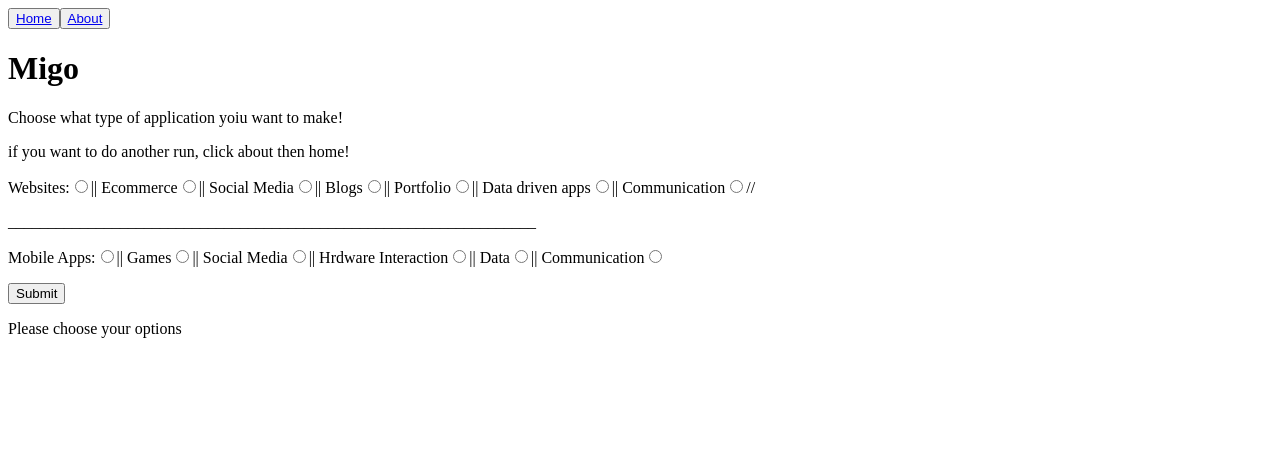
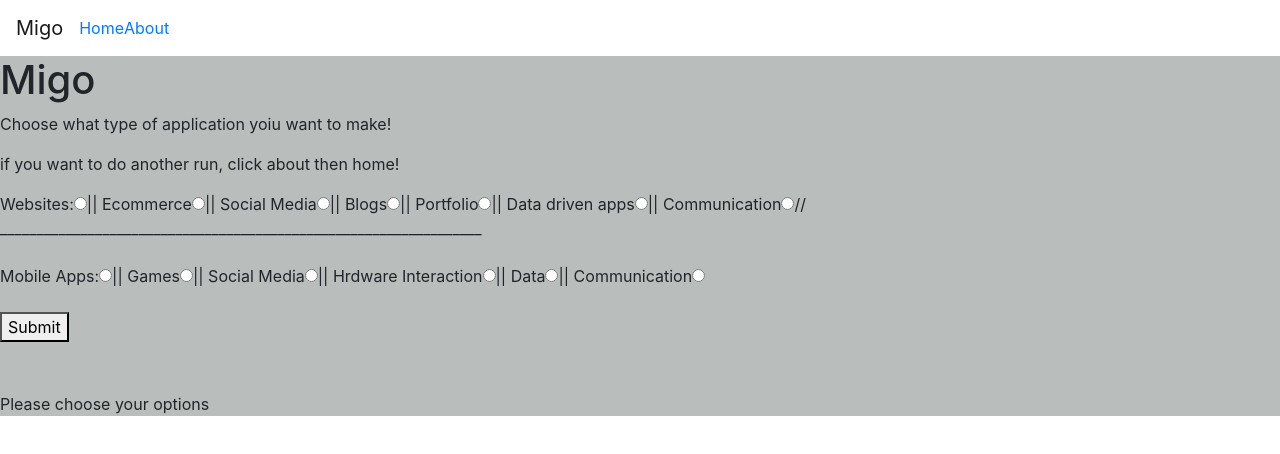
Before and after one commit to Corvu-s/Migo, a React (Create React App) app: page / in a window 1280 px wide. Shown: the top 454 px of the page. Built offline with nearby package versions, Linux system fonts and the light colour scheme.

Commit message:
starting styling

```diff
--- a/package.json
+++ b/package.json
@@ -8,7 +8,8 @@
     "react-bootstrap": "^1.0.0-beta.5",
     "react-dom": "^16.8.4",
     "react-router-dom": "^4.3.1",
-    "react-scripts": "2.1.8"
+    "react-scripts": "2.1.8",
+    "reactstrap": "^7.1.0"
   },
   "scripts": {
     "start": "react-scripts start",
--- a/src/App.js
+++ b/src/App.js
@@ -1,5 +1,5 @@
 import React, { Component } from "react";
-import Form from "./components/Form";
+import Forms from "./components/Form";
 import Title from "./components/title";
 import Display from "./components/Display";
 class App extends Component {
@@ -39,9 +39,9 @@ class App extends Component {
   };
   render() {
     return (
-      <div>
+      <div style={{ background: "#B9BDBB" }}>
         <Title />
-        <Form getData={this.getData} />
+        <Forms getData={this.getData} />
         <Display
           app={this.state.app}
           website={this.state.website}
--- a/src/components/Form.js
+++ b/src/components/Form.js
@@ -1,7 +1,9 @@
 import React from "react";
-import Button from "react-bootstrap/Button";
-const Form = props => (
-  <form onSubmit={props.getData}>
+const Forms = props => (
+  <form
+    style={{ width: 1000, height: 200, background: "#B9BDBB" }}
+    onSubmit={props.getData}
+  >
     <label>
       Websites:
       <input type="radio" name="top" value="website" />
@@ -18,8 +20,9 @@ const Form = props => (
       || Communication
       <input type="radio" name="underWeb" value="communication" />
       //
-      <p> __________________________________________________________________</p>
+      <p>__________________________________________________________________</p>
     </label>
+
     <label>
       Mobile Apps:
       <input type="radio" name="top" value="mobile" />
@@ -35,8 +38,8 @@ const Form = props => (
       <input type="radio" name="underApp" value="appcommunication" />
     </label>
     <p />
-    <Button>Submit</Button>
+    <button>Submit</button>
   </form>
 );
 
-export default Form;
+export default Forms;
--- a/src/components/Navigation.js
+++ b/src/components/Navigation.js
@@ -1,15 +1,42 @@
 import React from "react";
 import { NavLink } from "react-router-dom";
-function Nav() {
+import {
+  Button,
+  Collapse,
+  Navbar,
+  NavbarToggler,
+  NavbarBrand,
+  Nav,
+  NavItem,
+  UncontrolledDropdown,
+  DropdownToggle,
+  DropdownMenu,
+  DropdownItem
+} from "reactstrap";
+class Navigate extends React.Component {
+  state = {
+    isOpen: true
+  };
+
+  render() {
     return (
       <div>
-      <button>
+        <Navbar colour="light" light expand="md">
+          <NavbarBrand href="/">Migo</NavbarBrand>
+          <Collapse isOpen={this.state.isOpen} navbar>
+            <Nav navbar>
+              <NavItem>
                 <NavLink to="/">Home</NavLink>{" "}
-      </button>
-      <button>
+              </NavItem>
+              <NavItem>
                 <NavLink to="/about">About</NavLink>
-      </button>
+              </NavItem>
+            </Nav>
+          </Collapse>
+        </Navbar>
       </div>
     );
   }
-export default Nav; //changejghghg
+}
+
+export default Navigate; //changejghghg
--- a/src/index.js
+++ b/src/index.js
@@ -1,6 +1,6 @@
 import React from "react";
 import ReactDOM from "react-dom";
-
+import "bootstrap/dist/css/bootstrap.min.css";
 import Routing from "./routes";
 import * as serviceWorker from "./serviceWorker";
 
--- a/src/routes.js
+++ b/src/routes.js
@@ -2,13 +2,13 @@ import React from "react";
 import { Route, BrowserRouter, Switch } from "react-router-dom";
 import App from "./App";
 import About from "./components/About";
-import Nav from "./components/Navigation";
+import Navigate from "./components/Navigation";
 class Routing extends React.Component {
   render() {
     return (
       <BrowserRouter>
         <div>
-          <Nav />
+          <Navigate />
           <Switch>
             <Route path="/" component={App} exact />
             <Route path="/about" component={About} />
```
Also changed, not shown: 1 other file (tests, documents, lock files or other folders). Lines whose indentation alone changed are shown as unchanged.
